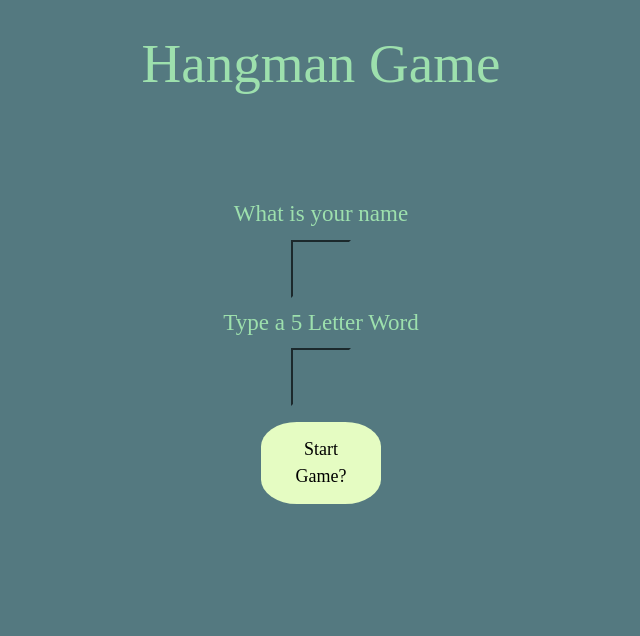
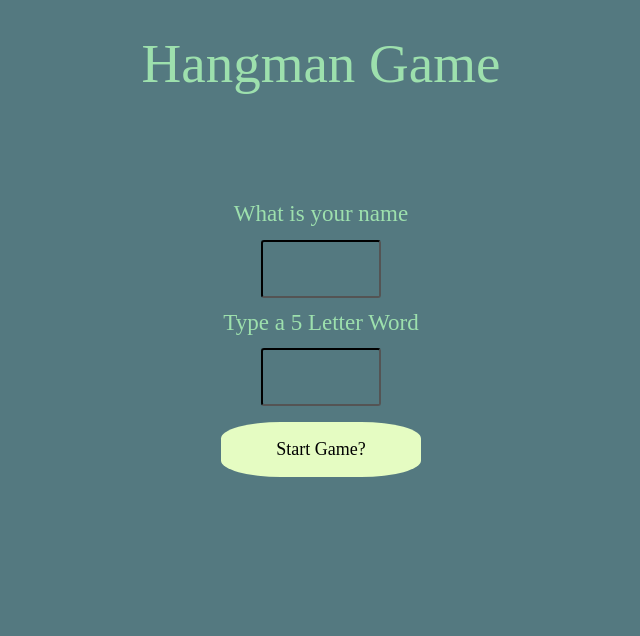
Before and after one commit to Vatsal101/HangmanMulti, a Flask app: page / in a window 1280 px wide. Shown: the part 369-1005 px from the top of the page, without its empty margins (319-959 px from the left). After the commit the page ends 846 px from the top, so only its background shows below. Run offline with Flask 3, Linux system fonts and the light colour scheme; some libraries are stand-ins or nearby versions.

Commit message:
fixed some visual changed and fixed order of guessing letter

```diff
--- a/src/static/index.css
+++ b/src/static/index.css
@@ -3,13 +3,14 @@
 
 
 input[type=text], input[type=password] {
-  width: 25%;
+  width: 50%;
   padding: 12px 20px;
   margin: 8px 0;
   background-color: #547980;
   color: #9DE0AD   ;
   font-size: 20px;
-  border-color: #547980;
+  border-color: black;
+  border-radius: 3px;
   font-family: 'Times New Roman', Times, serif;
 }
 form{
@@ -26,7 +27,10 @@
   margin: 8px 0;
   border: none;
   cursor: pointer;
-  width: 100%;
+  width: 25%;
+  border-radius: 30%;
+  color: black;
+  font-size: large;
 }
 h2{
   font-family: 'Nunito';
--- a/src/templates/index.html
+++ b/src/templates/index.html
@@ -10,7 +10,7 @@
       <br>
       Type a 5 Letter Word <input type="text" name="fword" maxlength="5">
     </form>
-    <button type="submit" onclick="startGame()" style="width: 15%; border-radius: 30%; color: black; font-size: large;">Start Game?</button>
+    <button type="submit" onclick="startGame()" >Start Game?</button>
 
   </div>
 
```
Also changed, not shown: src/static/game.js (+5 -4 lines).
